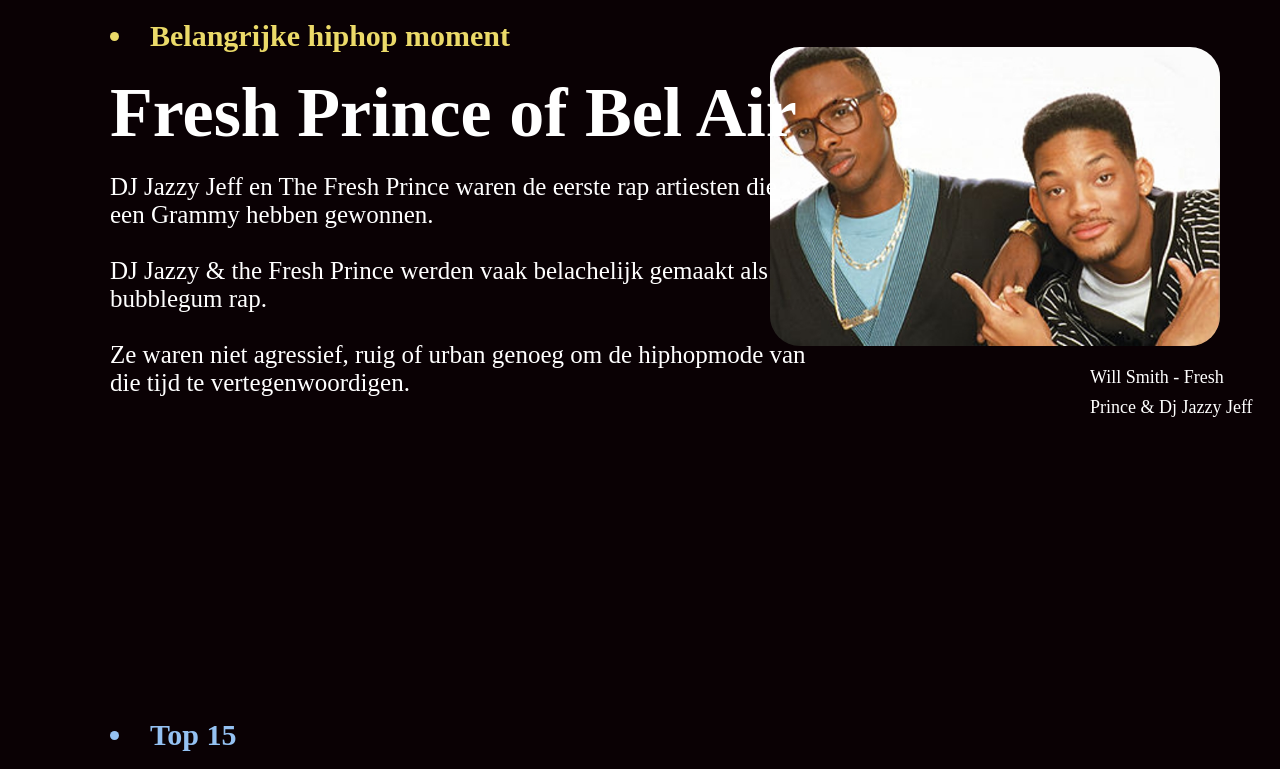
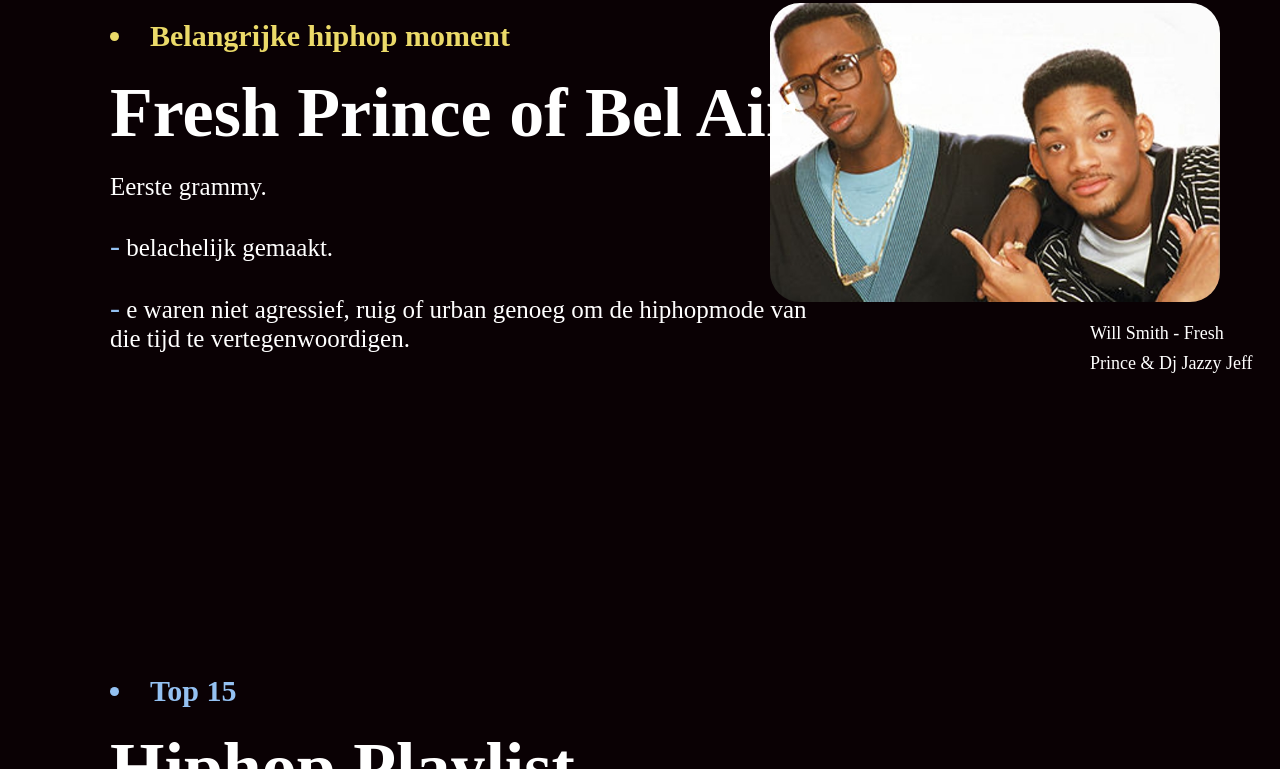
Before and after one commit to Iqrafarah/Hiphop, a plain HTML site: page index.html in a window 1280 px wide. Shown: the part 6281-7050 px from the top of the page. Drawn offline with Linux system fonts and the light colour scheme.

Commit message:
Update index.html

```diff
--- a/index.html
+++ b/index.html
@@ -127,11 +127,11 @@
                Fresh Prince of Bel Air
             </h2>
             <p class="moment-p">
-                DJ Jazzy Jeff en The Fresh Prince waren de eerste rap artiesten die een Grammy hebben gewonnen.
+                Eerste grammy.
                 <br><br>
-                DJ Jazzy & the Fresh Prince werden vaak belachelijk gemaakt als bubblegum rap.
+                <span class="reg">-</span> belachelijk gemaakt.
                 <br><br>
-                Ze waren niet agressief, ruig of urban genoeg om de hiphopmode van die tijd te vertegenwoordigen.
+                <span class="reg">-</span> e waren niet agressief, ruig of urban genoeg om de hiphopmode van die tijd te vertegenwoordigen.
 
 
             </p>
```
